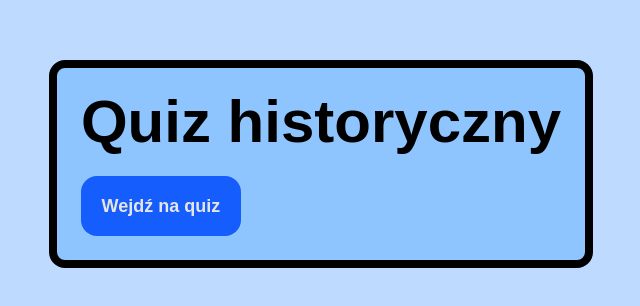
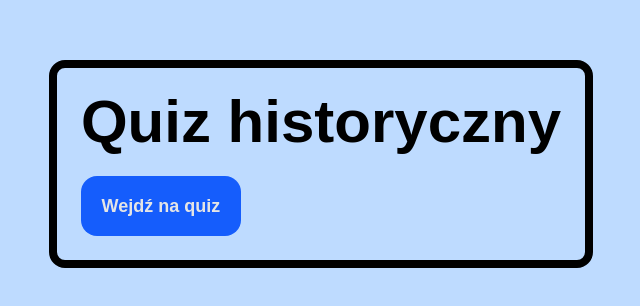
Before and after one commit to patrykator/graEdukacyjna, a Next.js app: page / in a window 1280 px wide. Shown: the part 236-542 px from the top of the page, without its empty margins (319-959 px from the left). Built offline with nearby package versions, Linux system fonts and the light colour scheme.

Commit message:
zmienienie tla zapraszani na quiz

```diff
--- a/app/page.tsx
+++ b/app/page.tsx
@@ -3,7 +3,7 @@ import Link from "next/link";
 export default function Home() {
   return (
     <div className="flex justify-center items-center h-[100vh]">
-      <div className="flex flex-col gap-6 text-center border-8   p-6 rounded-2xl bg-blue-300">
+      <div className="flex flex-col gap-6 text-center border-8   p-6 rounded-2xl bg-blue-200">
         <h1 className="text-black text-6xl font-bold">Quiz historyczny</h1>
         <Link
           href="/quiz"
```
